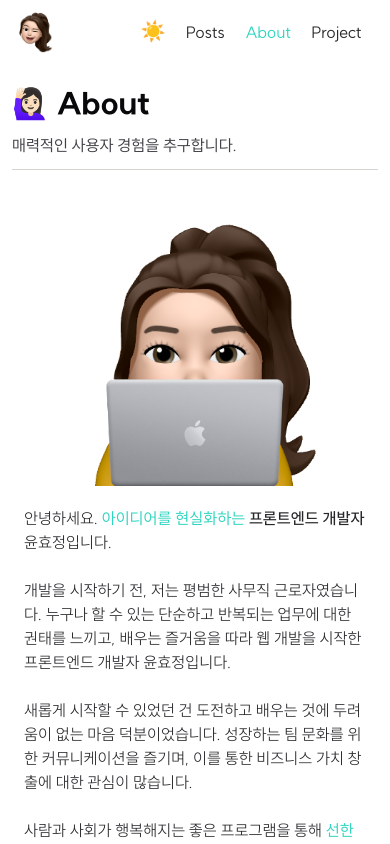
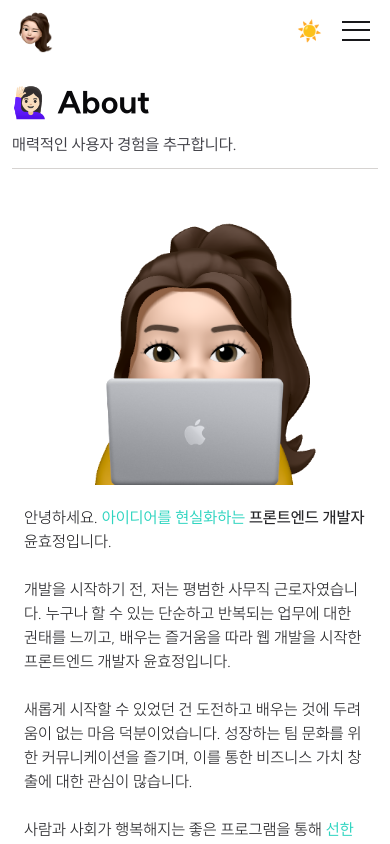
Before and after one commit to bbahna/Portfolio, a Next.js app: page /about in a window 390 px wide. Shown: the top 844 px of the page. Built offline with nearby package versions, Linux system fonts and the light colour scheme.

Commit message:
🗃️ mobile navigation 추가(#2)

```diff
--- a/components/Container.tsx
+++ b/components/Container.tsx
@@ -29,7 +29,7 @@ const Container = (props: any) => {
 	};
 
 	return (
-		<div className="flex flex-col items-center w-full min-h-screen theme-bg-0">
+		<div className="flex flex-col items-center w-full min-h-screen theme-bg-0 pt-[60px]">
 			<Head>
 				<title>{meta.title}</title>
 				<meta content={meta.description} name="description" />
--- /dev/null
+++ b/components/MobileMenu.tsx
@@ -0,0 +1,65 @@
+import { useState } from 'react';
+import Image from 'next/image';
+import Link from 'next/link';
+import { useRouter } from 'next/router';
+import navlinks from '@/data/navlinks';
+
+const MobileMenu = () => {
+	const router = useRouter();
+	const [onClick, setOnClick] = useState(false);
+	const toggleOnClick = () => setOnClick(!onClick);
+
+	return (
+		<div className="flex flex-wrap content-center justify-center mr-3 lg:hidden">
+			<div className={`block relative cursor-pointer z-20 w-[28px] h-[20px] p-2`} onClick={toggleOnClick}>
+				<div className={`${onClick && 'top'} top-0 soild theme-bg-black`} />
+				<div className={`${onClick && 'hidden'} top-2 soild theme-bg-black`} />
+				<div className={`${onClick && 'bottom'} bottom-0 soild theme-bg-black`} />
+			</div>
+			<div
+				className={`${
+					onClick && 'sideBar'
+				} translate-x-full translate-y-0 z-10 fixed top-0 bottom-0 right-0 w-full ease duration-300 rotate-0`}
+			>
+				<div className="p-2">
+					<Link href="/">
+						<Image src={`/logo.png`} alt="로고" width={45} height={45} />
+					</Link>
+				</div>
+				<div className="flex flex-col flex-wrap content-center px-3 py-12">
+					{navlinks.map((nav) => (
+						<Link href={nav.link} key={nav.title}>
+							<h2
+								className={`${
+									router.pathname.startsWith(`${nav.link}`) && 'theme-text-main'
+								} text-4xl max-w-sm font-bold mb-10 cursor-pointer`}
+							>
+								{nav.icon} {nav.title}
+							</h2>
+						</Link>
+					))}
+				</div>
+			</div>
+			<style jsx>{`
+				.sideBar {
+					transform: translate(0, 0);
+				}
+				.soild {
+					position: absolute;
+					left: 0;
+					width: 100%;
+					height: 2px;
+					transition: all 0.5s;
+				}
+				.top {
+					transform: translateY(8.5px) rotate(-45deg);
+				}
+				.bottom {
+					transform: translateY(-8.5px) rotate(45deg);
+				}
+			`}</style>
+		</div>
+	);
+};
+
+export default MobileMenu;
--- a/components/Navigation.tsx
+++ b/components/Navigation.tsx
@@ -3,6 +3,7 @@ import navlinks from '@/data/navlinks';
 import Image from 'next/image';
 import Link from 'next/link';
 import { useRouter } from 'next/router';
+import MobileMenu from './MobileMenu';
 
 type Theme = null | 'dark' | 'light';
 
@@ -33,30 +34,33 @@ const Navigation = () => {
 	}, []);
 
 	return (
-		<header ref={headerRef} className="sticky top-0 left-0 w-full p-2 theme-bg-0 flex-0">
+		<header ref={headerRef} className="fixed top-0 left-0 z-20 w-full p-2 theme-bg-0 flex-0">
 			<div className="flex flex-row items-center justify-between max-w-screen-lg m-auto">
 				<div className="flex flex-row items-center">
 					<Link href="/">
 						<Image src={`/logo.png`} alt="로고" width={45} height={45} />
 					</Link>
 				</div>
-				<nav>
+				<nav className="flex justify-center">
 					<button type="button" className="mr-5" onClick={handleTheme}>
 						{theme === 'dark' ? <p className="text-xl">🌙</p> : <p className="text-xl">☀️</p>}
 					</button>
+					<div className="flex max-lg:hidden">
 						{navlinks.map((nav) => (
-						<Link href={nav.link} key={nav.title} legacyBehavior>
-							<a
+							<Link href={nav.link} key={nav.title}>
+								<div
 									className={`${
 										router.pathname.startsWith(`${nav.link}`)
 											? 'theme-text-main'
 											: 'relative after:absolute after:opacity-90 after:w-1/6 after:h-1 after:hover:w-full after:right-0 after:transparent hover:after:bg-teal-400 dark:hover:after:bg-amber-500 after:bottom-[-7px] after:duration-300 after:ease-out after:mx-[45%] hover:after:mx-0'
-								} mr-5 text-base `}
+									} mr-5 text-base font-medium`}
 								>
 									{nav.title}
-							</a>
+								</div>
 							</Link>
 						))}
+					</div>
+					<MobileMenu />
 				</nav>
 			</div>
 		</header>
--- a/data/navlinks.ts
+++ b/data/navlinks.ts
@@ -1,7 +1,7 @@
-const navlinks: { title: string; link: string }[] = [
-	{ title: 'Posts', link: '/posts' },
-	{ title: 'About', link: '/about' },
-	{ title: 'Project', link: '/project' },
+const navlinks: { title: string; link: string; icon: string }[] = [
+	{ title: 'Posts', link: '/posts', icon: '✍🏻' },
+	{ title: 'About', link: '/about', icon: '🙋🏻‍♀️' },
+	{ title: 'Project', link: '/project', icon: '🗂️' },
 ];
 
 export default navlinks;
--- a/styles/theme.css
+++ b/styles/theme.css
@@ -9,6 +9,10 @@
 
 .theme-bg-2 {
 	@apply bg-slate-100 dark:bg-zinc-700 hover:bg-slate-200 dark:hover:bg-zinc-600;
+}
+
+.theme-bg-black {
+	@apply bg-zinc-900 dark:bg-white;
 }
 
 .theme-bg-main {
```
Lines whose indentation alone changed are shown as unchanged.
